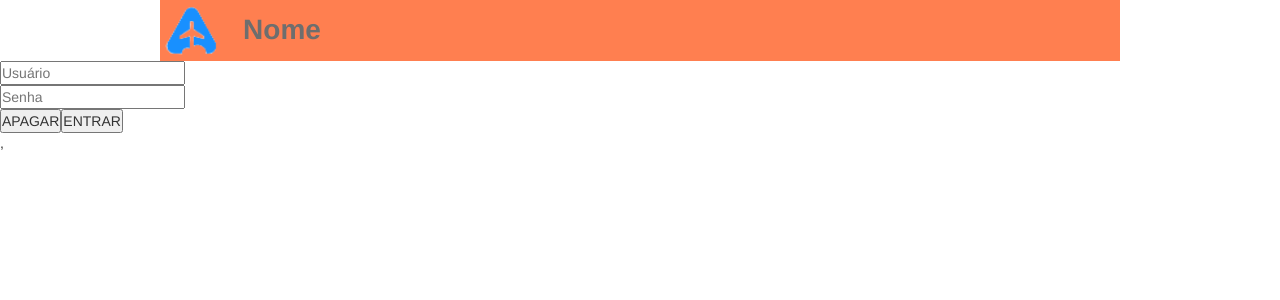
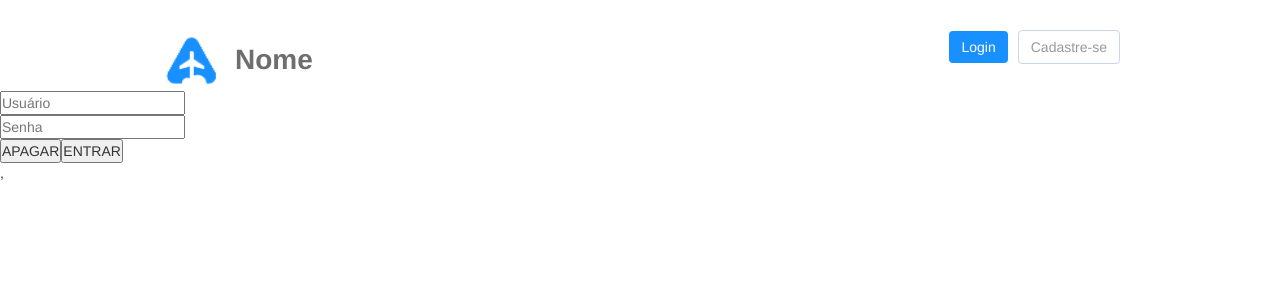
Before and after one commit to jaqazambuja/Hackathon_Smiles, a React (Create React App) app: page /Login in a window 1280 px wide. Shown: the top 300 px of the page. Built offline with nearby package versions, Linux system fonts and the light colour scheme.

Commit message:
alteracao de estilo nas rotas

```diff
--- a/src/pages/Home.js
+++ b/src/pages/Home.js
@@ -9,7 +9,7 @@ const Home = () => {
         <div class="rounded-logo">
           <a>
             <img
-              src={require("../img/logohack.png").default}
+              src={require("../img/aviaoazul.png").default}
               id="logo"
               alt="Imagem responsiva"
             />
@@ -67,12 +67,12 @@ const Home = () => {
         <div class="rounded-logo">
           <a>
             <img
-              src={require("../img/home.png.png").default}
+              src={require("../img/elipse.svg").default}
               id="elipse"
               alt="Imagem responsiva"
             />
             <img
-              src={require("../img/home.png.png").default}
+              src={require("../img/home.png").default}
               id="illustration-home"
               alt="Imagem responsiva"
             />
--- a/src/pages/Login.js
+++ b/src/pages/Login.js
@@ -10,8 +10,14 @@ const Login = () => {
             <div class="rounded-logo"><a ><img src={require('../img/aviaoazul.png').default} id="logo"  alt="Imagem responsiva"  /></a></div>
 
             <h1 className="nome">Nome</h1>
+            <div>
+            <p ClassName="botao">
+                <a href="../Login" button type="button" class="btn btn-primary" id='botao1'> Login</a>
+                <a href="../Cadastrese"  button type="button" class="btn btn-primary" id='botao2'>Cadastre-se</a>
 
-            </div>
+ </p>
+         </div>
+        </div>
 
 
         <form action=""  method="post" >
--- a/src/pages/css/Login.css
+++ b/src/pages/css/Login.css
@@ -1,5 +1,5 @@
-.flex-container {
-    max-width: 960px;
-    margin: 0 auto;
-    background-color: coral;
-  }
+.container-flex-login {
+  max-width: 960px;
+  margin: 0 auto;
+  background-color: coral;
+}
--- a/src/pages/css/Rodape.css
+++ b/src/pages/css/Rodape.css
@@ -1,6 +1,13 @@
-.Rodape{
-    background-color: gray;
-    width: 1920px;
-    height: 50px;
+.footer {
+    width: 100%;
+    background-color: #d2d2d2;
+    padding: 20px;
+    position: relative;
+    top: -52px;
+  }
 
-}
+  .rodape-container {
+    max-width: 960px;
+    margin: 0 auto;
+    color: #444;
+  }
```
